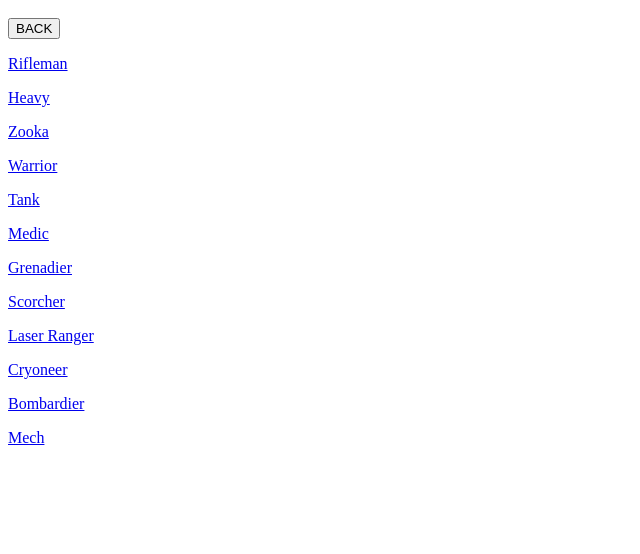
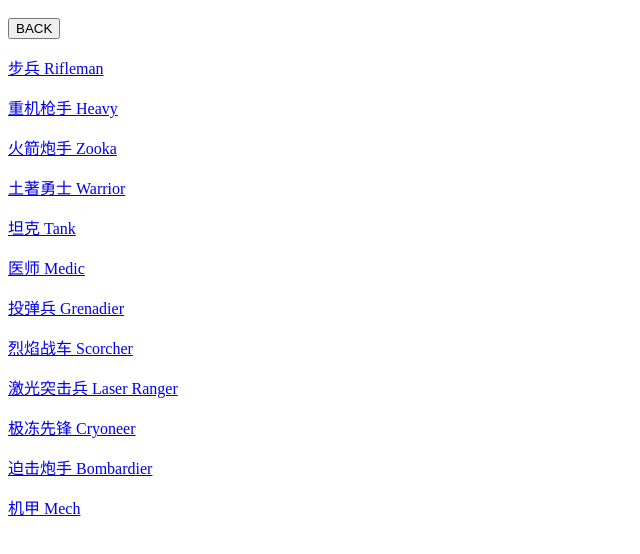
Before and after one commit to awesomebobby/supercell-games-stats, a plain HTML site: page boom_beach/troop.html in a window 1280 px wide. Shown: the part 48-602 px from the top of the page, without its empty margins (0-640 px from the left). Drawn offline with Linux system fonts and the light colour scheme.

Commit message:
Add files via upload

```diff
--- a/boom_beach/troop.html
+++ b/boom_beach/troop.html
@@ -12,17 +12,17 @@
             window.history.back();
         }
     </script>
-        <p><a href="troop/rifleman.html">Rifleman</a></p>
-        <p><a href="troop/heavy.html">Heavy</a></p>
-        <p><a href="troop/zooka.html">Zooka</a></p>
-        <p><a href="troop/warrior.html">Warrior</a></p>
-        <p><a href="troop/tank.html">Tank</a></p>
-        <p><a href="troop/medic.html">Medic</a></p>
-        <p><a href="troop/grenadier.html">Grenadier</a></p>
-        <p><a href="troop/scorcher.html">Scorcher</a></p>
-        <p><a href="troop/laser_ranger.html">Laser Ranger</a></p>
-        <p><a href="troop/cryoneer.html">Cryoneer</a></p>
-        <p><a href="troop/bombardier.html">Bombardier</a></p>
-        <p><a href="troop/mech.html">Mech</a></p>
+        <p><a href="troop/rifleman.html">步兵 Rifleman</a></p>
+        <p><a href="troop/heavy.html">重机枪手 Heavy</a></p>
+        <p><a href="troop/zooka.html">火箭炮手 Zooka</a></p>
+        <p><a href="troop/warrior.html">土著勇士 Warrior</a></p>
+        <p><a href="troop/tank.html">坦克 Tank</a></p>
+        <p><a href="troop/medic.html">医师 Medic</a></p>
+        <p><a href="troop/grenadier.html">投弹兵 Grenadier</a></p>
+        <p><a href="troop/scorcher.html">烈焰战车 Scorcher</a></p>
+        <p><a href="troop/laser_ranger.html">激光突击兵 Laser Ranger</a></p>
+        <p><a href="troop/cryoneer.html">极冻先锋 Cryoneer</a></p>
+        <p><a href="troop/bombardier.html">迫击炮手 Bombardier</a></p>
+        <p><a href="troop/mech.html">机甲 Mech</a></p>
     </body>
 </html>
```
Also changed, not shown: boom_beach/weaponry.html (+7 -6 lines).
